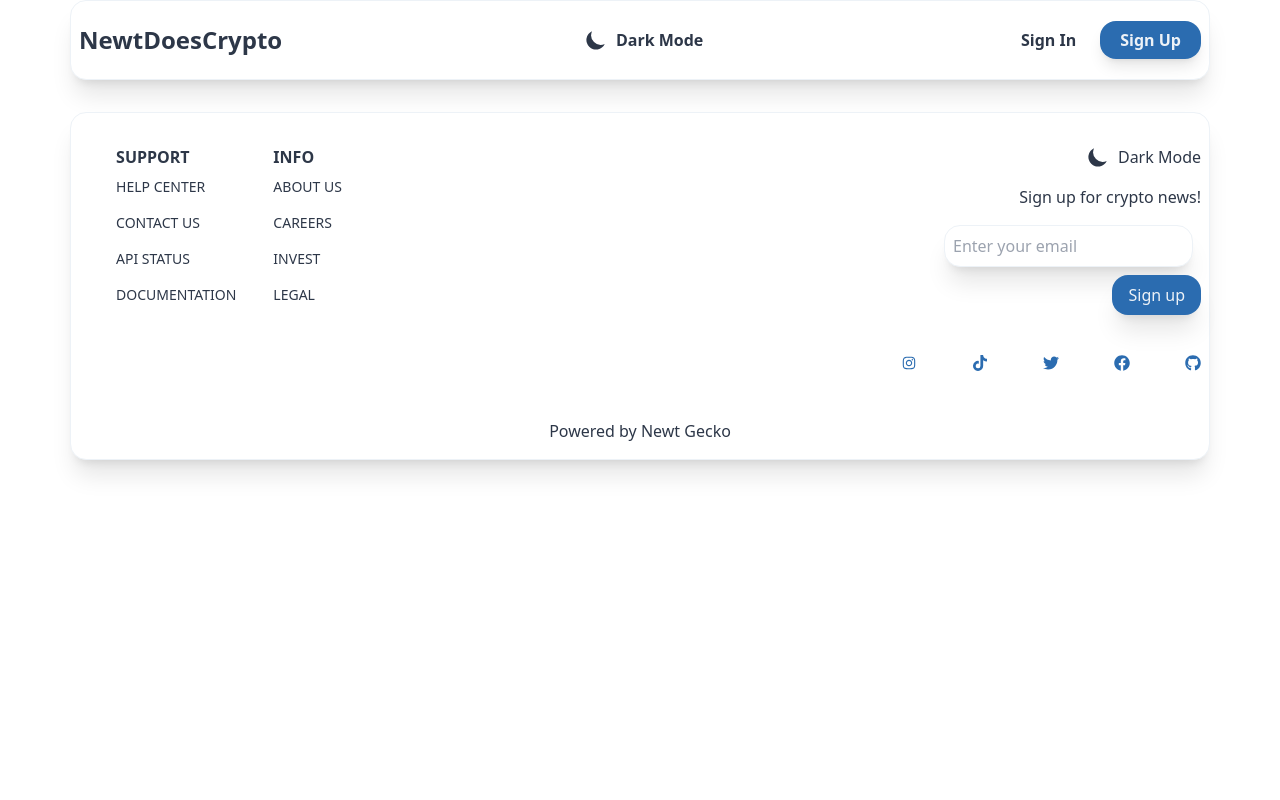
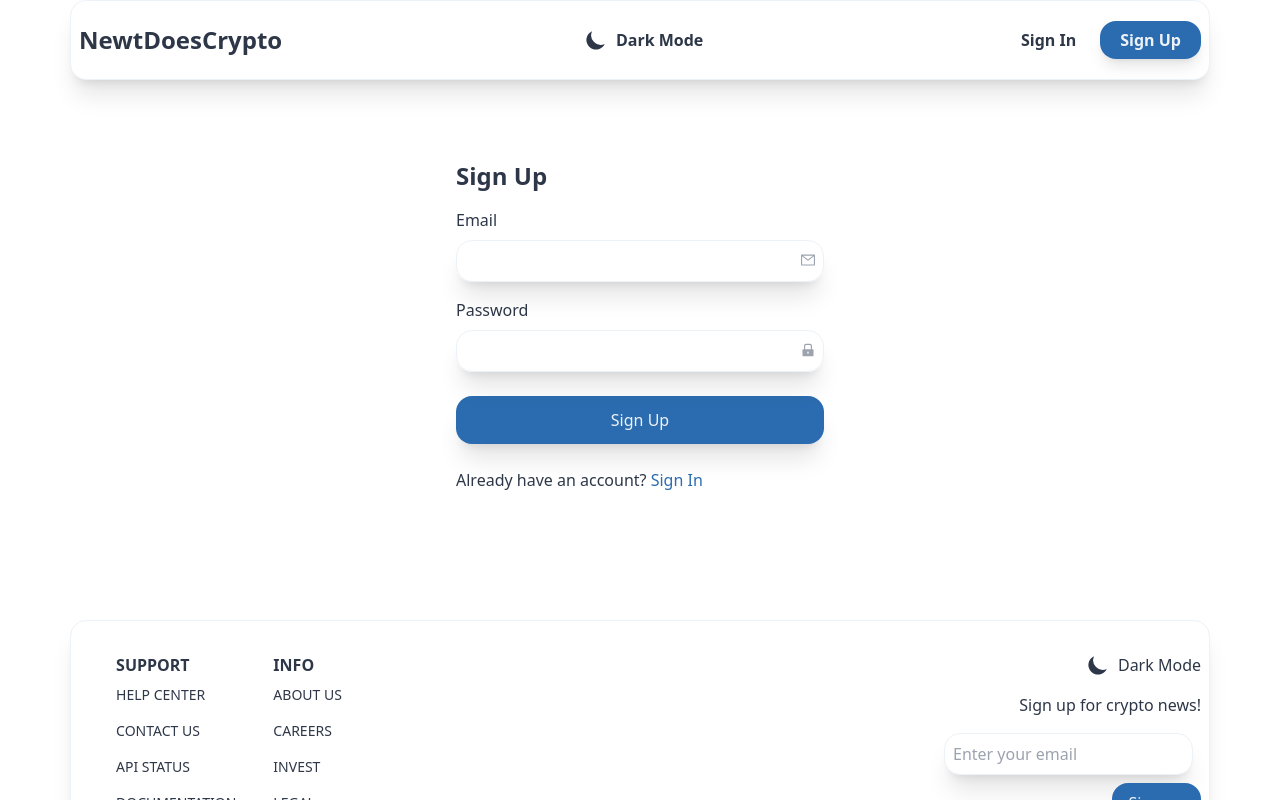
Before and after one commit to alphanewton/react_crypto, a React (Create React App) app: page /signup in a window 1280 px wide. Shown: the top 800 px of the page. Built offline with nearby package versions, Linux system fonts and the light colour scheme; no server answers.

Commit message:
Built Signup page

```diff
--- a/src/routes/Account.jsx
+++ b/src/routes/Account.jsx
@@ -1,7 +1,26 @@
 import React from "react";
 
 function Account() {
-  return <div></div>;
+  return (
+    <div>
+      <div>
+        <div>
+          <h1>Account</h1>
+          <div>
+            <p>Welcome, User</p>
+          </div>
+        </div>
+        <div>
+          <button>Sign Out</button>
+        </div>
+      </div>
+      <div>
+        <div>
+          <h1>Watch</h1>
+        </div>
+      </div>
+    </div>
+  );
 }
 
 export default Account;
--- a/src/routes/Signin.jsx
+++ b/src/routes/Signin.jsx
@@ -1,4 +1,3 @@
-import React from "react";
 import { AiFillLock, AiOutlineMail } from "react-icons/ai";
 import { Link } from "react-router-dom";
 
--- a/src/routes/Signup.jsx
+++ b/src/routes/Signup.jsx
@@ -1,7 +1,45 @@
-import React from "react";
+import { AiFillLock, AiOutlineMail } from "react-icons/ai";
+import { Link } from "react-router-dom";
 
 function Signup() {
-  return <div></div>;
+  return (
+    <div>
+      <div className="max-w-[400px] mx-auto min-h-[600p] px-4 py-20">
+        <h1 className="text-2xl font-bold">Sign Up</h1>
+        <form>
+          <div className="my-4">
+            <label>Email</label>
+            <div className="my-2 w-full relative rounded-2xl shadow-xl">
+              <input
+                className="w-full p-2 bg-primary border border-input rounded-2xl"
+                type="email"
+              />
+              <AiOutlineMail className="absolute right-2 top-3 text-gray-400" />
+            </div>
+          </div>
+          <div className="my-4">
+            <label>Password</label>
+            <div className="my-2 w-full relative rounded-2xl shadow-xl ">
+              <input
+                className="w-full p-2 bg-primary border border-input rounded-2xl"
+                type="password"
+              />
+              <AiFillLock className="absolute right-2 top-3 text-gray-400" />
+            </div>
+          </div>
+          <button className="w-full my-2 p-3 bg-button text-btnText rounded-2xl shadow-xl">
+            Sign Up
+          </button>
+        </form>
+        <p className="my-4">
+          Already have an account?{" "}
+          <Link to="/signin" className="text-accent">
+            Sign In
+          </Link>
+        </p>
+      </div>
+    </div>
+  );
 }
 
 export default Signup;
```
